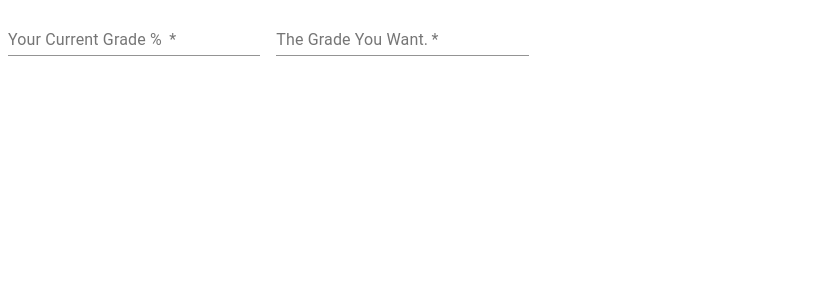
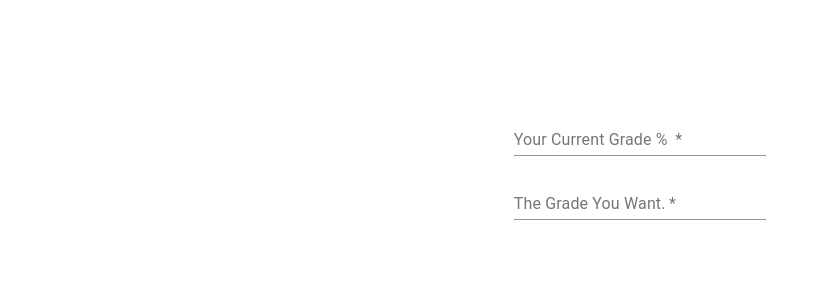
Before and after one commit to J3ffJessie/KMS-Knights-GradeChecker, a React (Create React App) app: page / in a window 1280 px wide. Shown: the top 300 px of the page, without its empty margins (0-821 px from the left). Built offline with nearby package versions, Linux system fonts and the light colour scheme.

Commit message:
Basic styling and adding in classes for styling.  Implemented beginning stages of state management and onChange handler.

```diff
--- a/src/App.js
+++ b/src/App.js
@@ -1,28 +1,56 @@
 import React from 'react';
 import TextField from '@material-ui/core/TextField';
 import {makeStyles} from '@material-ui/core/styles';
-
+import { useState } from 'react';
+import { Container, RadioGroup } from '@material-ui/core';
+import { findByLabelText } from '@testing-library/react';
 
 const useStyles = makeStyles((theme) => ({
   root: {
     '& .MuiTextField-root': {
       margin: theme.spacing(1),
       width: '25ch',
+      position:'relative',
     },
+  },
+  form: {
+    display: 'flex',
+    justifyContent: 'center',
+    alignItems: 'center',
+    flexDirection: 'column',
+    paddingTop: '100px',
   },
 }));
 
 const GradeCheck = () => {
 
   const classes = useStyles();
-  const currentGrade= '';
-  const gradeWanted='';
+
+  const [currentGrade, setCurrentGrade] = useState('');
+  const [gradeWanted, setGradeWanted] = useState('');
+  const [gradeWeight, setGradeWeight] = useState('');
+  const [finalGrade, setFinalGrade] = useState('');
+
+  function calculateGrade(currentGrade, gradeWanted, gradeWeight) {
+    let final = (gradeWanted -currentGrade*(100.0 - gradeWeight)/ 100.0 / (gradeWeight/ 100.0));
+    setFinalGrade(final.toFixed(2));
+  }
+
+  const handleChange = (event) => {
+    event.preventDefault();
+  }
 
   return (
-    <form className={classes.root} noValidate autoComplete="off">
-      <TextField required id="standard-required" label="Your Current Grade % "  />
-      <TextField required id="standard-required" label="The Grade You Want." />
+    <Container className={classes.root} display="flex">
+    <form className={classes.form} noValidate autoComplete="off" justifyContent="center">
+      <TextField required id="standard-required" label="Your Current Grade % " onChange= {(event) => setCurrentGrade(event.target.value)} />
+      <TextField required id="standard-required" label="The Grade You Want." onChange = {(event) => setGradeWanted(event.target.value)} />
+
+      <RadioGroup>
+
+      </RadioGroup>
     </form>
+    </Container>
   );
 };
 
```
